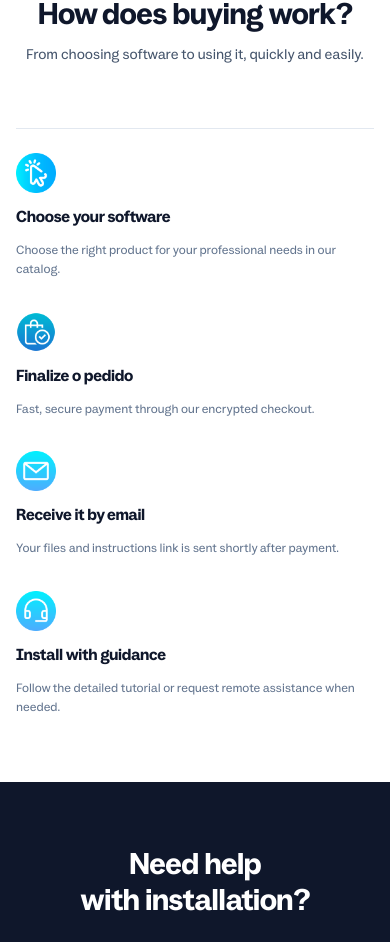
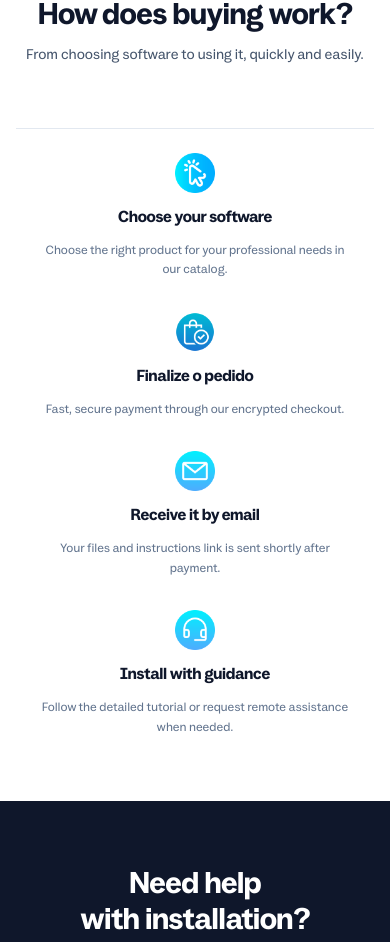
Before and after one commit to PoterH/C2Shop, a React (Vite) app: page / in a window 390 px wide. Shown: the part 1643-2585 px from the top of the page. Built offline with nearby package versions, Linux system fonts and the light colour scheme; no server answers.

Commit message:
fix(home): centralizar passos de compra no mobile

```diff
--- a/src/pages/Home.tsx
+++ b/src/pages/Home.tsx
@@ -409,10 +409,10 @@ export const Home: React.FC = () => {
           <ol className="grid grid-cols-1 md:grid-cols-4 gap-8 border-t border-slate-200 pt-6">
 
             {steps.map((step, index) => (
-              <li key={index} className="space-y-3">
-                <img src={step.icon} alt="" aria-hidden="true" className="h-10 w-10 object-contain" />
+              <li key={index} className="flex flex-col items-center text-center md:items-start md:text-left space-y-3">
+                <img src={step.icon} alt="" aria-hidden="true" className="h-10 w-10 object-contain mx-auto md:mx-0" />
                 <h3 className="font-display font-bold text-base text-slate-900">{localize(step.title)}</h3>
-                <p className="text-slate-500 text-xs sm:text-sm leading-relaxed">{localize(step.desc)}</p>
+                <p className="text-slate-500 text-xs sm:text-sm leading-relaxed max-w-xs md:max-w-none">{localize(step.desc)}</p>
               </li>
             ))}
           </ol>
```
